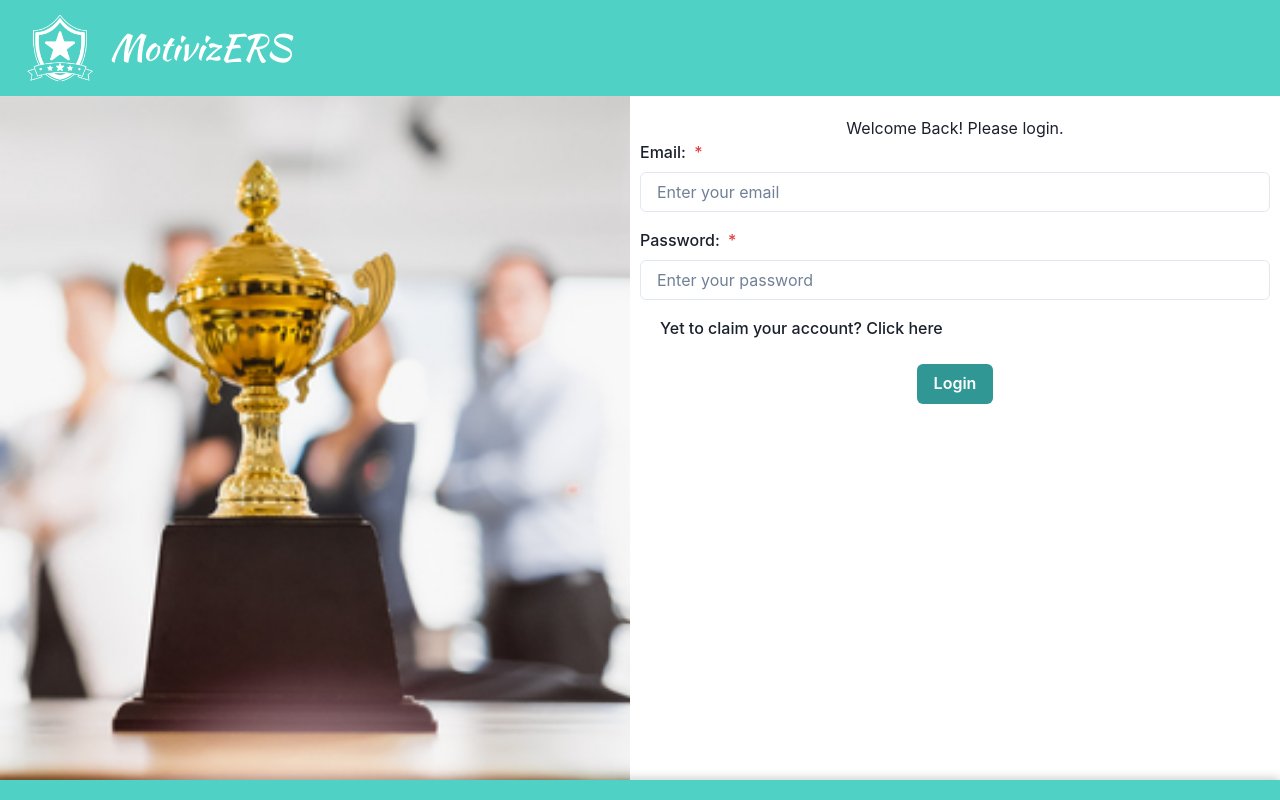
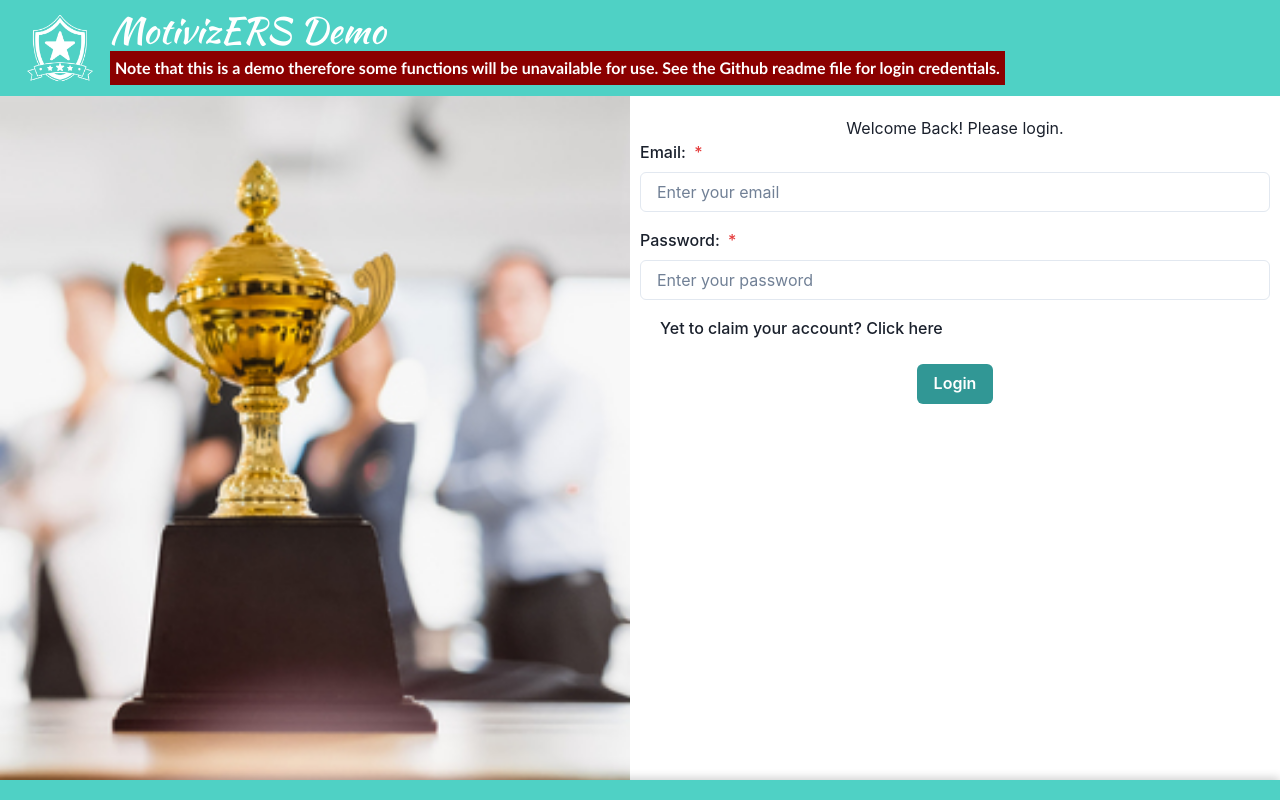
Before and after one commit to SGh-Projects/MotivizERS, a React (Vite) app: page / in a window 1280 px wide. Built offline with nearby package versions, Linux system fonts and the light colour scheme; no server answers.

Commit message:
updates for demo

```diff
--- a/src/components/EnrollModal.jsx
+++ b/src/components/EnrollModal.jsx
@@ -1,4 +1,5 @@
 import React, { useState, useEffect } from 'react';
+import { useNavigate } from 'react-router-dom';
 import {
   Modal, ModalOverlay, ModalContent, ModalHeader, ModalFooter, ModalBody, ModalCloseButton,
   Button, useToast, Select, VStack
@@ -14,6 +15,7 @@ const EnrollModal = ({ isOpen, onClose, selectedCourse }) => {
     const [selectedStaffId, setSelectedStaffId] = useState("");
     const [students, setStudents] = useState([]);
     const [staff, setStaff] = useState([]);
+    const navigate= useNavigate();
 
     // Define fetchStudents and fetchStaff here so they are accessible to handleEnroll
     const fetchStudents = async () => {
@@ -56,6 +58,7 @@ const EnrollModal = ({ isOpen, onClose, selectedCourse }) => {
                     isClosable: true,
                 });
                 onClose();  // This closes the modal
+                navigate(0);
                 await fetchStudents();  // Update the list of students
                 await fetchStaff();     // Update the list of staff
                 await get_course_lecturer(selectedCourse.id)
--- a/src/components/TopNav.jsx
+++ b/src/components/TopNav.jsx
@@ -1,6 +1,6 @@
 import React, { useState, useEffect } from "react";
 import { Link, useNavigate } from "react-router-dom";
-import { Box, Menu, MenuButton, MenuList, MenuItem, MenuDivider, Avatar, useBreakpointValue, useToast } from "@chakra-ui/react";
+import { Box, Menu, MenuButton, MenuList, MenuItem, MenuDivider, Avatar, useBreakpointValue, useToast, Flex} from "@chakra-ui/react";
 import { BellIcon, ChevronDownIcon } from "@chakra-ui/icons";
 import './css/TopNav.css';
 import { logout } from "../controllers/Auth";
@@ -104,7 +104,12 @@ function TopNav() {
                             <h2>{subtitle}</h2>
                         </>
                     ) : (
-                        <h1>MotivizERS</h1>
+                        <Flex flexDirection="column" style={{textAlign: "left"}}><h1>MotivizERS Demo</h1>
+                        <h2 style={{backgroundColor: "darkred", padding: "5px", fontFamily: "Calibri", fontWeight: "bold"}}>
+                            Note that this is a demo therefore some functions will be unavailable for use. See the Github readme file for login credentials.
+
+                        </h2>
+                        </Flex>
                     )}
                 </div>
             </div>
@@ -134,7 +139,7 @@ function TopNav() {
                             <MenuItem border="none" width="95%" _hover={{ bg: 'teal.400', color: 'white', border: "none" }} onClick={handleLogout}>Log Out</MenuItem>
                         </MenuList>
                     </Menu>
-                </div>
+                    </div>
             )}
         </nav>
     );
--- a/src/components/css/TopNav.css
+++ b/src/components/css/TopNav.css
@@ -6,6 +6,7 @@
     justify-content: space-between;
     align-items: center;
     padding: 0.5em 10px;
+    width: 100vw;
 }
 
 .navActions{
--- a/src/index.css
+++ b/src/index.css
@@ -25,6 +25,7 @@ a:hover {
 
 body {
   place-items: center;
+  width: 100vw;
 }
 
 .main-content{
--- a/src/pages/CourseStudent.jsx
+++ b/src/pages/CourseStudent.jsx
@@ -213,7 +213,7 @@ const CourseStudent = ({userType}) => {
     return (
       <Box display='flex' flexDirection='column' height='100%' width={{base: "100%", md: "90%"}} marginX='auto' backgroundColor="white" minHeight={{ base: "calc(100vh - 136px)", md: "calc(100vh - 166px)" }}>
 
-        {userType !== "admin" || userType !== "adminDemo" && (
+        {(userType !== "admin" && userType !== "adminDemo") && (
           <>
             {renderPage}
           </>
--- a/src/pages/UserDashboard.jsx
+++ b/src/pages/UserDashboard.jsx
@@ -166,7 +166,7 @@ export default function UserDashboard({userType}) {
 
   if (userType === 'admin' || userType === 'adminDemo') {
     return (
-      <Box width={{base: "100%", md: "90%"}} backgroundColor="white" mx="auto" height="100%" minHeight={{ base: "calc(100vh - 136px)", md: "calc(100vh - 166px)" }}>
+      <Box width={{base: "100%", md: "90%" }} backgroundColor="white" mx="auto" height="100%" minHeight={{ base: "calc(100vh - 136px)", md: "calc(100vh - 166px)" }}>
         <Text className="page-title" textAlign="center">Admin Tools</Text>
         <Flex my="2" width="90%" mx="auto" justifyContent="center">
           <Box  width="60%" textAlign="right" justifyContent="right" >
```
Also changed, not shown: 4 other files (tests, documents, lock files or other folders).
